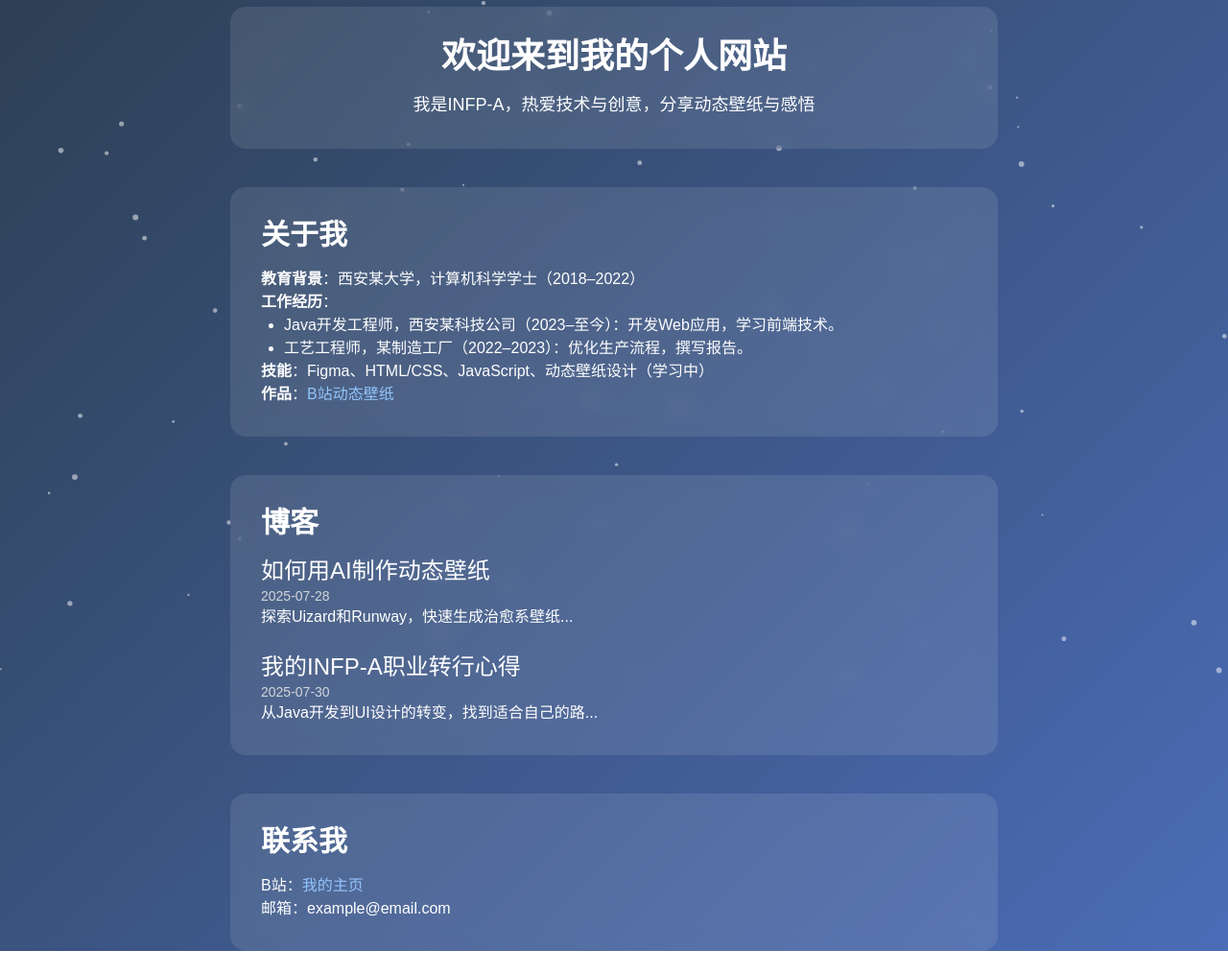
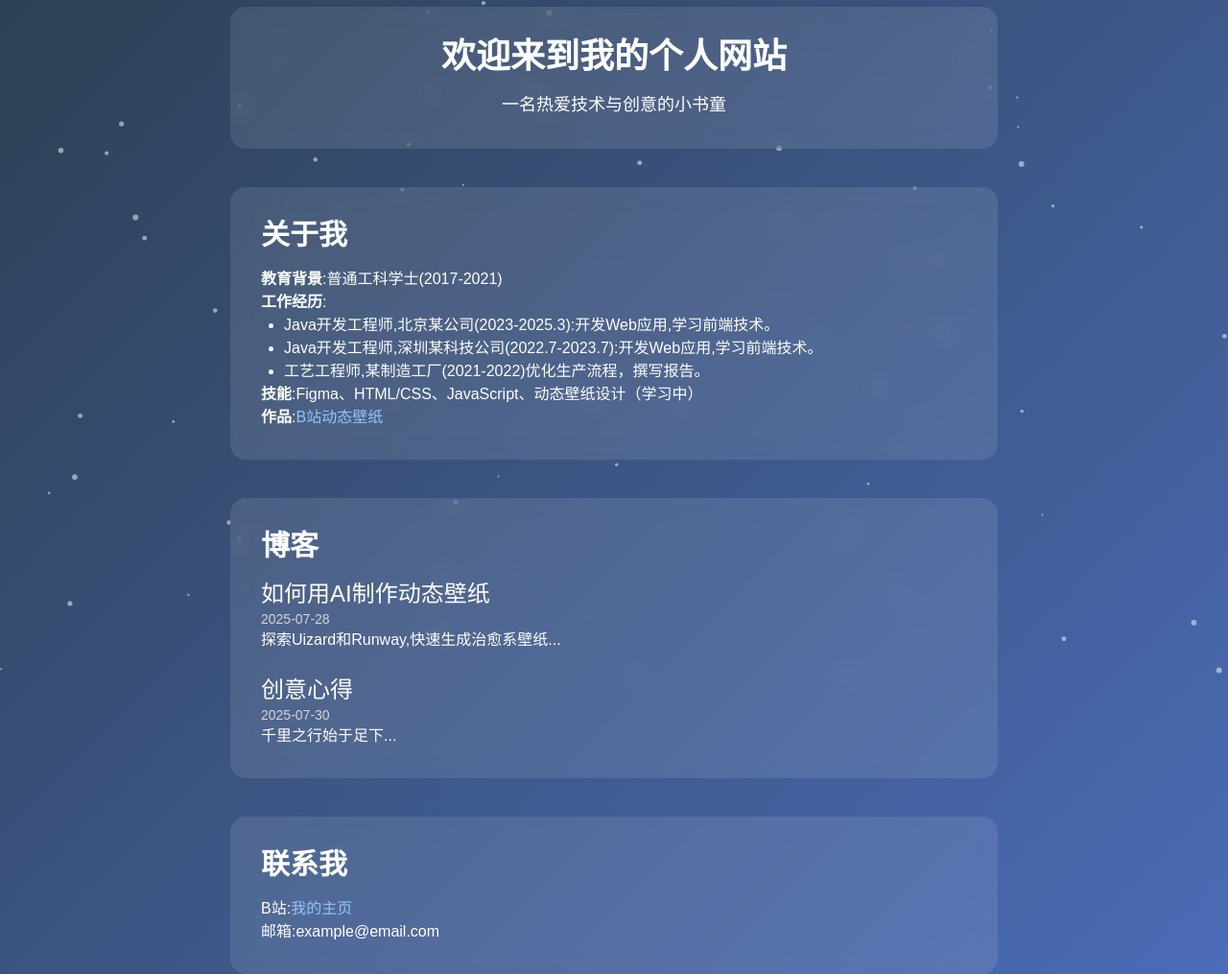
Before and after one commit to ASIIC-coder/wugong.github.io, a plain HTML site: page index.html in a window 1280 px wide. Shown: the part 93-1108 px from the top of the page at 96% size. Before the commit the page ends 1084 px from the top, so only its background shows below. Drawn offline with nearby package versions, Linux system fonts and the light colour scheme.

Commit message:
Chinese Encoding fixed 3th

```diff
--- a/index.html
+++ b/index.html
@@ -45,20 +45,21 @@
   <!-- 首页 -->
   <section class="section text-center mt-10">
     <h1 class="text-4xl font-bold mb-4">欢迎来到我的个人网站</h1>
-    <p class="text-lg">我是INFP-A，热爱技术与创意，分享动态壁纸与感悟</p>
+    <p class="text-lg">一名热爱技术与创意的小书童</p>
   </section>
 
   <!-- 关于我 -->
   <section id="about" class="section mt-10">
     <h2 class="text-3xl font-bold mb-4">关于我</h2>
-    <p><strong>教育背景</strong>：西安某大学，计算机科学学士（2018–2022）</p>
-    <p><strong>工作经历</strong>：</p>
+    <p><strong>教育背景</strong>:普通工科学士(2017-2021)</p>
+    <p><strong>工作经历</strong>:</p>
     <ul class="list-disc ml-6">
-      <li>Java开发工程师，西安某科技公司（2023–至今）：开发Web应用，学习前端技术。</li>
-      <li>工艺工程师，某制造工厂（2022–2023）：优化生产流程，撰写报告。</li>
+      <li>Java开发工程师,北京某公司(2023-2025.3):开发Web应用,学习前端技术。</li>
+      <li>Java开发工程师,深圳某科技公司(2022.7-2023.7):开发Web应用,学习前端技术。</li>
+      <li>工艺工程师,某制造工厂(2021-2022)优化生产流程，撰写报告。</li>
     </ul>
-    <p><strong>技能</strong>：Figma、HTML/CSS、JavaScript、动态壁纸设计（学习中）</p>
-    <p><strong>作品</strong>：<a href="https://bilibili.com" target="_blank" class="text-blue-300">B站动态壁纸</a></p>
+    <p><strong>技能</strong>:Figma、HTML/CSS、JavaScript、动态壁纸设计（学习中）</p>
+    <p><strong>作品</strong>:<a href="https://bilibili.com" target="_blank" class="text-blue-300">B站动态壁纸</a></p>
   </section>
 
   <!-- 博客 -->
@@ -67,20 +68,20 @@
     <article class="mb-6">
       <h3 class="text-2xl"><a href="blog1.html" class="hover:text-blue-300">如何用AI制作动态壁纸</a></h3>
       <p class="text-sm text-gray-300">2025-07-28</p>
-      <p>探索Uizard和Runway，快速生成治愈系壁纸...</p>
+      <p>探索Uizard和Runway,快速生成治愈系壁纸...</p>
     </article>
     <article>
-      <h3 class="text-2xl"><a href="blog2.html" class="hover:text-blue-300">我的INFP-A职业转行心得</a></h3>
+      <h3 class="text-2xl"><a href="blog2.html" class="hover:text-blue-300">创意心得</a></h3>
       <p class="text-sm text-gray-300">2025-07-30</p>
-      <p>从Java开发到UI设计的转变，找到适合自己的路...</p>
+      <p>千里之行始于足下...</p>
     </article>
   </section>
 
   <!-- 联系 -->
   <section id="contact" class="section mt-10">
     <h2 class="text-3xl font-bold mb-4">联系我</h2>
-    <p>B站：<a href="https://bilibili.com" target="_blank" class="text-blue-300">我的主页</a></p>
-    <p>邮箱：example@email.com</p>
+    <p>B站:<a href="https://bilibili.com" target="_blank" class="text-blue-300">我的主页</a></p>
+    <p>邮箱:example@email.com</p>
   </section>
 
   <script>
```
